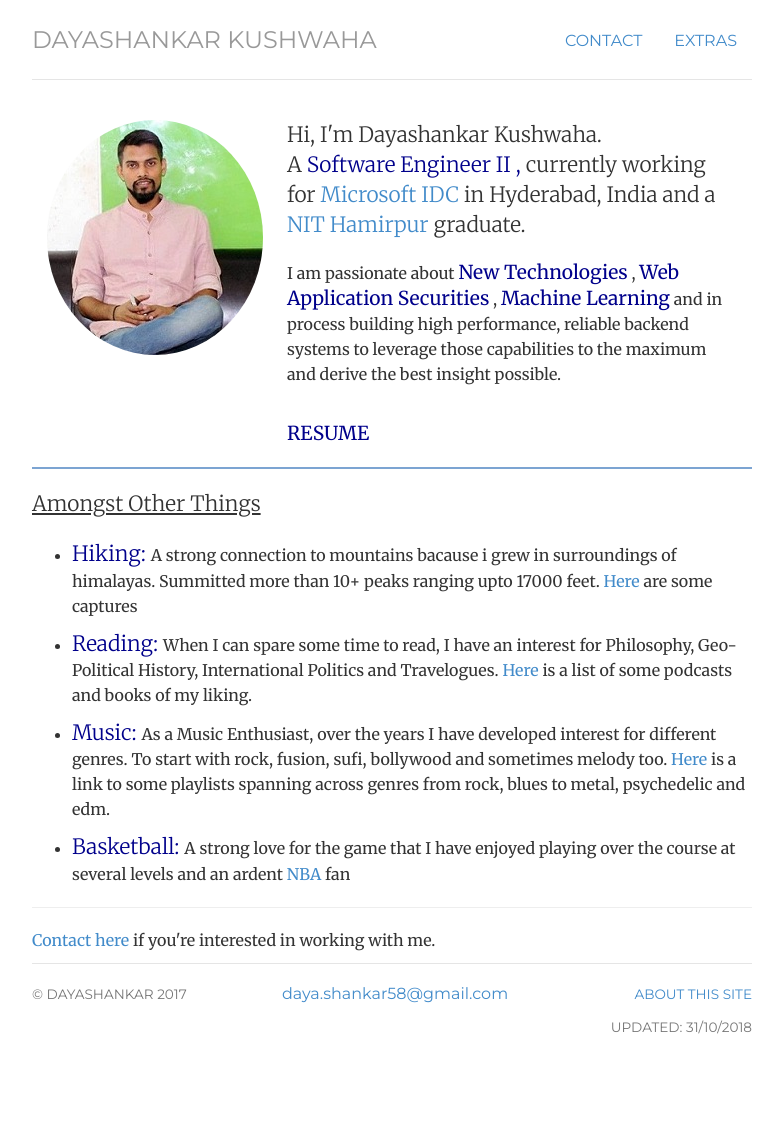
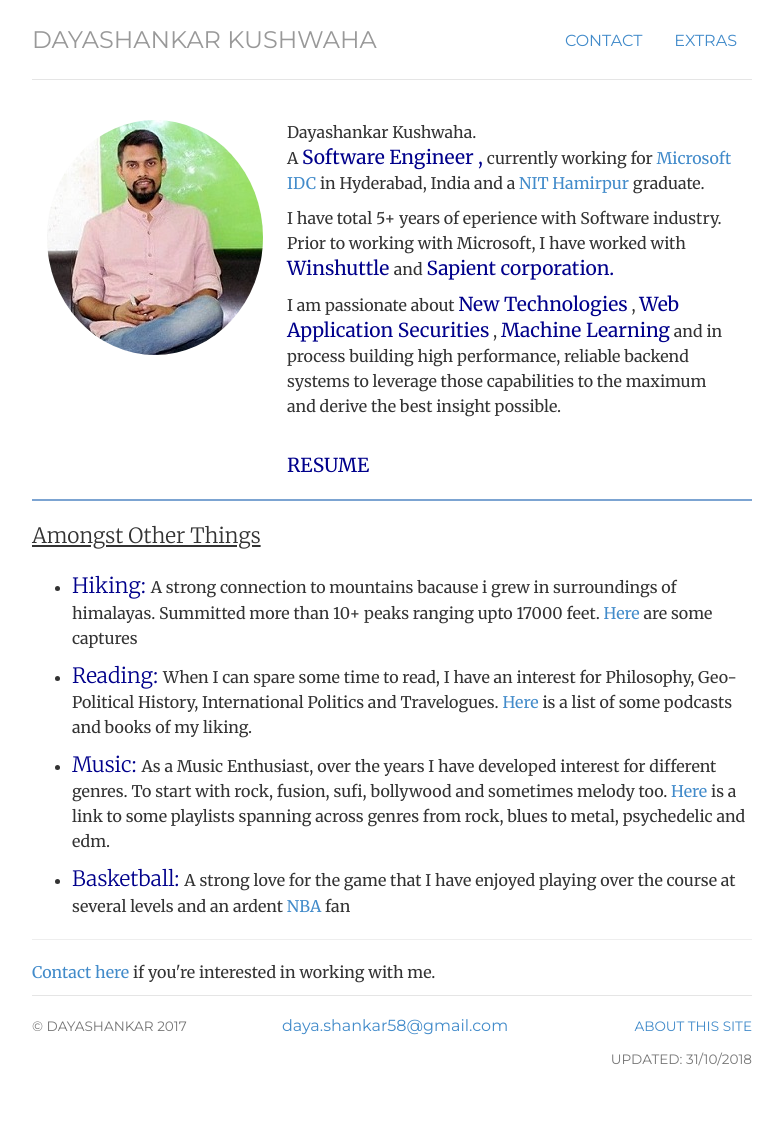
Before and after one commit to daya-shankar07/daya-shankar07.github.io, a Jekyll site: the page built from index.html, in a window 1280 px wide. Shown: the whole page, without its empty margins (248-1031 px from the left). Built offline with Jekyll 4.4.1, drawn with Linux system fonts in a browser that asks for light colours; before the commit the page ends 1089 px from its top, so only the background shows below that.

Commit message:
Update index.html

```diff
--- a/index.html
+++ b/index.html
@@ -14,10 +14,10 @@
 
 	<div itemscope itemtype="http://schema.org/Person" class="col-sm-8">
 
-		<p class="lead">Hi, I'm
+		<p Hi, I'm
 		<span itemprop="name">Dayashankar Kushwaha</span>.<br/>
 		 A
-		<span itemprop="jobTitle" class="highlightLess">Software Engineer II ,</span>
+		<span itemprop="jobTitle" class="highlight">Software Engineer ,</span>
 		 currently working for
 		<a itemprop="worksFor" href="https://www.microsoft.com/en-in/msidc/hyderabad-campus.aspx" target="_blank">Microsoft IDC</a>
 		 in
@@ -26,7 +26,9 @@
 		<a itemprop="alumniOf affiliation" href="http://nith.ac.in/" target="_blank">NIT Hamirpur</a>
 		 graduate.
 		</p>
-
+		<p>I have total 5+ years of eperience with Software industry. Prior to working with Microsoft, I have worked with
+		<span itemprop="description" class="highlight">Winshuttle </span> and
+		<span itemprop="description" class="highlight">	Sapient corporation. </span> </p>
 		<p>I am passionate about
 		<span itemprop="description" class="highlight">New Technologies</span>
 		,
```
